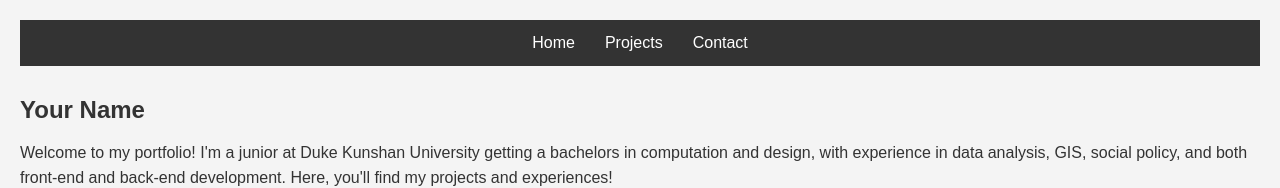
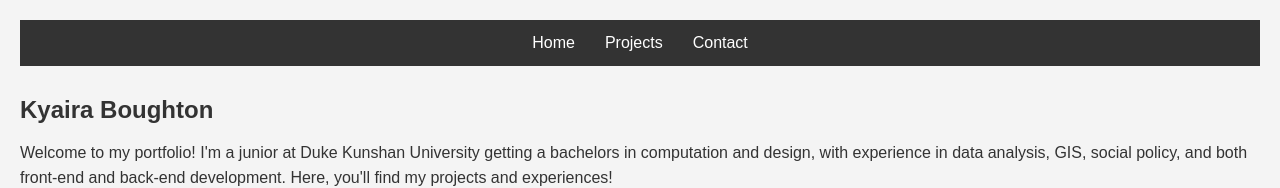
Before and after one commit to KyairaBoughton/KyairaBoughton.github.io, a plain HTML site: page index.html in a window 1280 px wide. Shown: the top 188 px of the page. Drawn offline with Linux system fonts and the light colour scheme.

Commit message:
FEATURE: main page, basic css

```diff
--- a/index.html
+++ b/index.html
@@ -3,7 +3,7 @@
 <head>
   <meta charset="UTF-8">
   <meta name="viewport" content="width=device-width, initial-scale=1.0">
-  <title>Kyaira Boughton</title>
+  <title>Kyaira Boughton Portfolio</title>
   <link rel="stylesheet" href="styles.css">
 </head>
 <body>
@@ -19,7 +19,7 @@
   <!-- Bio Section -->
    <br>
   <section id="bio">
-    <h1>Your Name</h1>
+    <h1>Kyaira Boughton</h1>
     <p>Welcome to my portfolio! I'm a junior at Duke Kunshan University getting a bachelors in
         computation and design, with experience in data analysis, GIS, social policy, and both front-end
         and back-end development. Here, you'll find my projects and experiences!</p>
```
